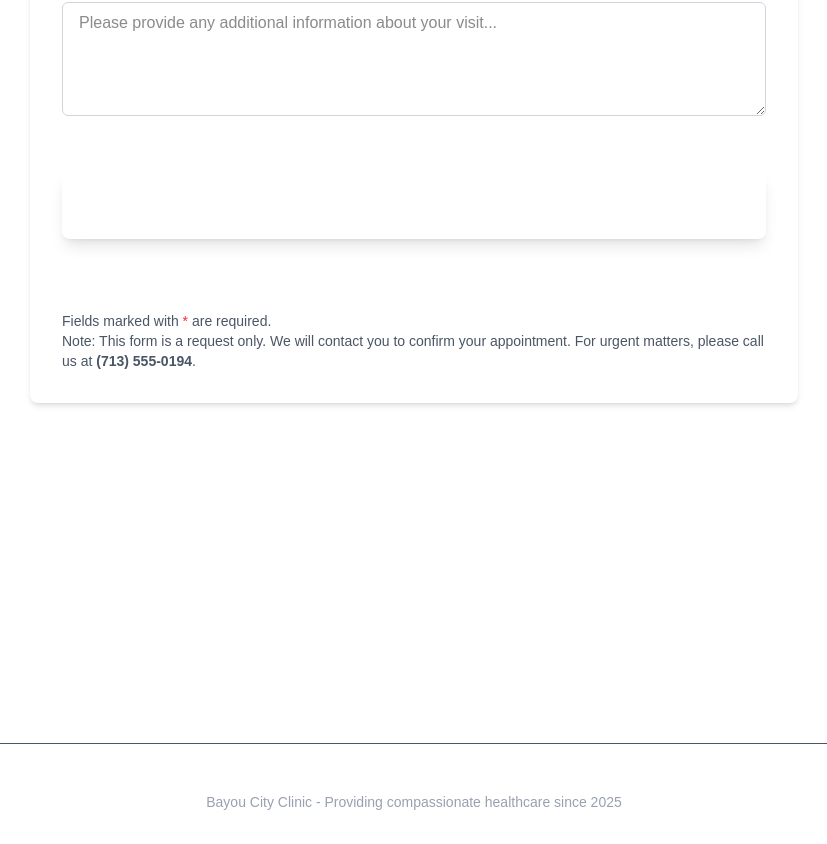
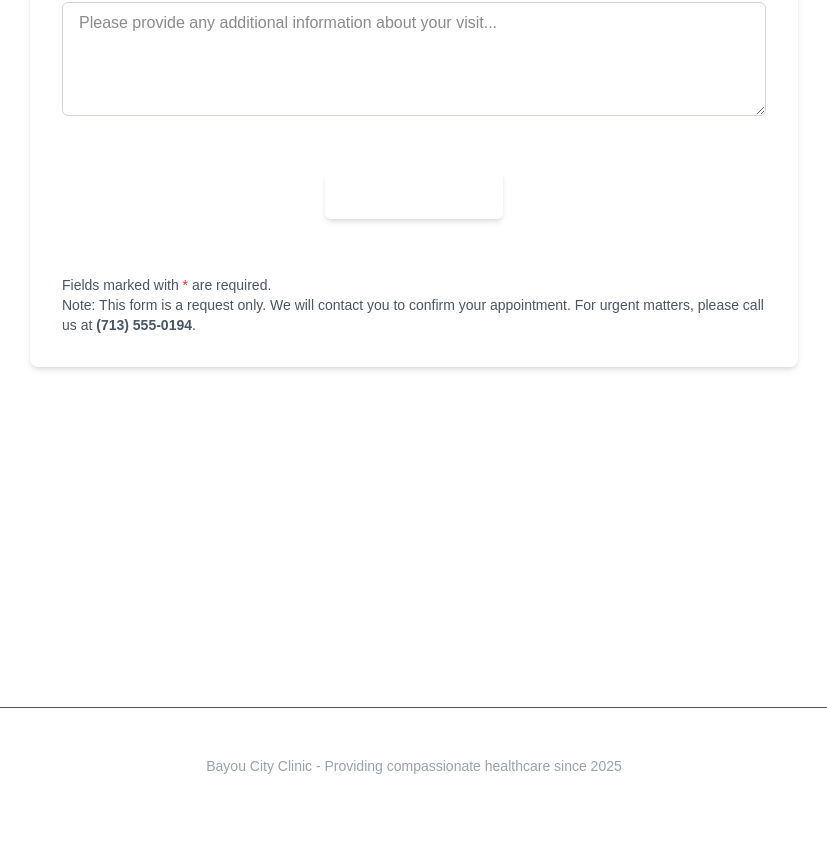
Before and after one commit to Morty2024/BayouCityClinic, a Next.js app: page /appointments in a window 1280 px wide. Shown: the part 1318-2162 px from the top of the page, without its empty margins (226-1053 px from the left). After the commit the page ends 2126 px from the top, so only its background shows below. Built offline with nearby package versions, Linux system fonts and the light colour scheme.

Commit message:
Improve appointment form submit button styling and visibility

```diff
--- a/pages/appointments.tsx
+++ b/pages/appointments.tsx
@@ -387,13 +387,13 @@ const Appointments: React.FC = () => {
                 </div>
 
                 {/* Submit Button */}
-                <div className="md:col-span-2 mt-6 mb-10">
+                <div className="md:col-span-2 mt-6 mb-6 flex justify-center">
                   <button
                     type="submit"
-                    className="w-full bg-dark-green hover:bg-green-700 text-white font-bold py-5 px-10 rounded-lg shadow-lg transition duration-300 ease-in-out disabled:opacity-50 disabled:cursor-not-allowed text-xl"
+                    className="px-8 py-3 bg-dark-green hover:bg-green-600 text-white font-medium rounded-md shadow-md transition duration-300 ease-in-out disabled:opacity-50 disabled:cursor-not-allowed"
                     disabled={isSubmitting}
                   >
-                    {isSubmitting ? 'Submitting Request...' : 'SUBMIT APPOINTMENT REQUEST'}
+                    {isSubmitting ? 'Processing...' : 'Submit Request'}
                   </button>
                 </div>
 
```
